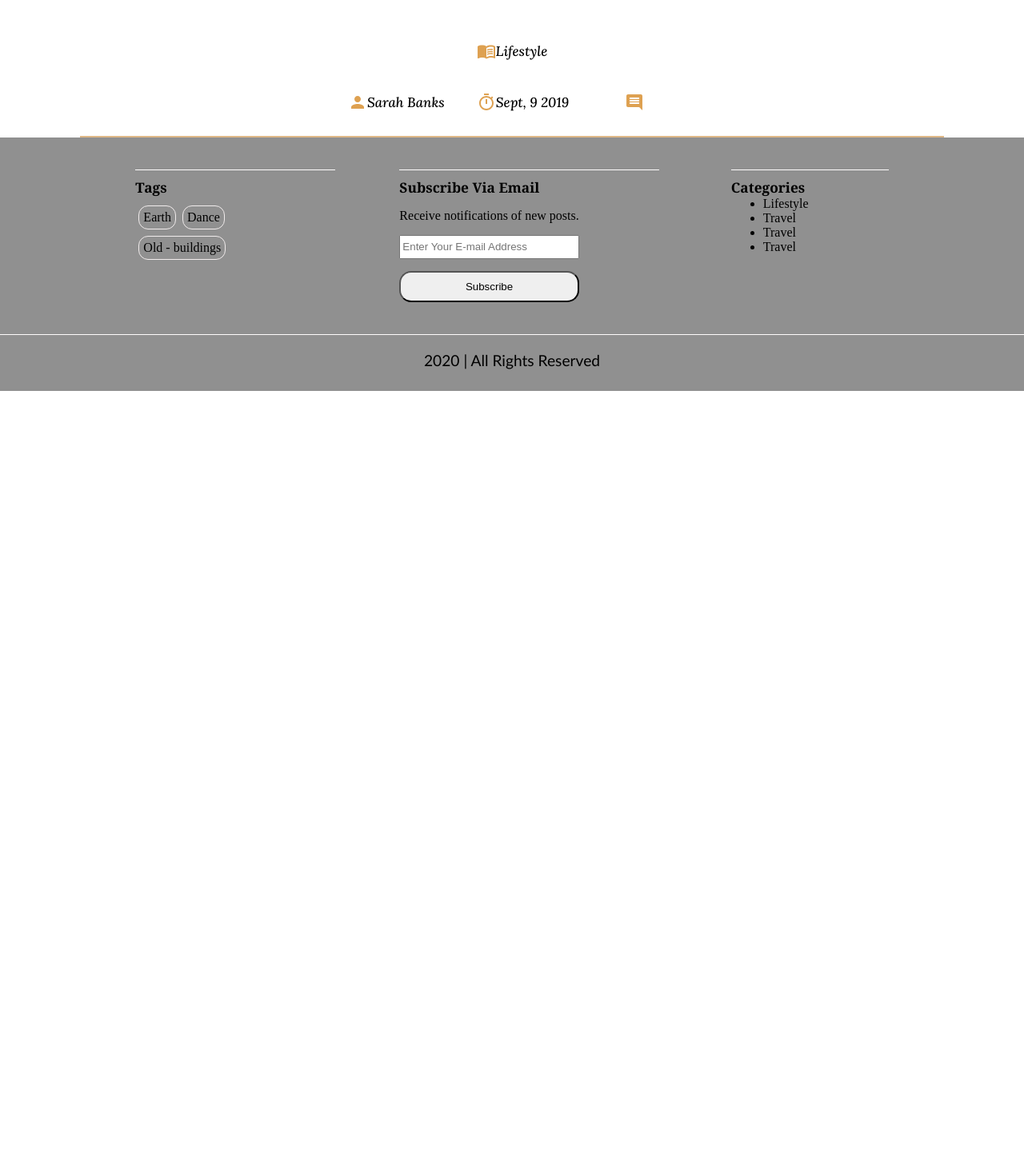
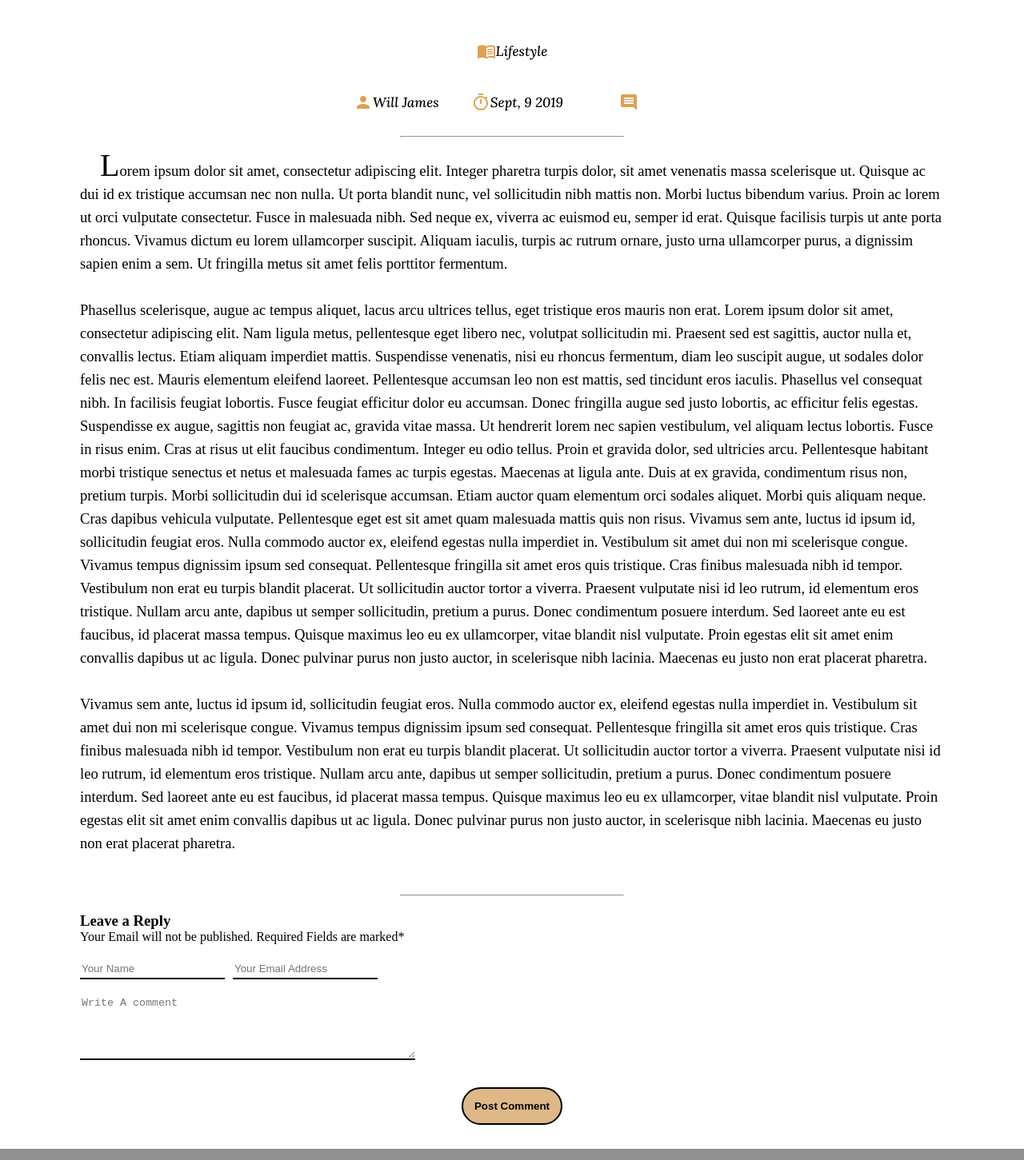
Before and after one commit to Olatisunkanmi/writing-blog, a React (Create React App) app: page / in a window 1280 px wide. Shown: the part 1519-2970 px from the top of the page at 80% size. Before the commit the page ends 2008 px from the top, so only its background shows below. Built offline with nearby package versions, Linux system fonts and the light colour scheme; a web font is replaced by a local one.

Commit message:
Additional Changes to the Post-pages

```diff
--- a/src/Components/SinglePost/SinglePost.css
+++ b/src/Components/SinglePost/SinglePost.css
@@ -4,15 +4,13 @@
 }
 
 .post--container{
-    display: flex;
+    /* display: flex; */
     flex-direction: column;
     flex-wrap: wrap;
     justify-content: center;
     max-width: 1080px;
     margin: 0 auto;
     margin-top: 40px;
-
-    border-bottom: 2px burlywood solid;
 }
 
 .post--title{
@@ -36,19 +34,82 @@
         font-size: 17px;
         margin-top: 40px;
         font-family: 'Lora', serif;
+        margin-bottom: 30px;
 
-        margin-bottom: 30px;
+
 
     }
 
-    .post--author, .post--date, .post--comment{
+    .post--author, .post--date
+    ,.post--icon--comment
+    {
         margin-right: 40px;
     }
 
-    .post--comment{
+    .post--icon--comment{
         margin-left: 30px;
+
     }
 
     .post--icon{
         color: rgb(222, 161, 81) !important;
     }
+
+    hr {
+        margin: auto 400px;
+        color: rgb(222, 161, 81) !important;
+
+      }
+
+      .post--content-div{
+          line-height: 29px;
+          font-size: 18.6px;
+          text-align: left;
+          margin-top: 20px;
+          margin-bottom: 50px;
+      }
+
+      .post--content::first-letter{
+          font-size: 40px;
+          margin-left: 25px;
+      }
+
+      .post--comment-input{
+        margin-bottom: 20px;
+        margin-top: 20px;
+
+
+      }
+      .post--comment--div{
+          margin-top: 20px;
+        text-align: left;
+
+
+      }
+      .comment--email, .comment--name{
+          height: 20px;
+          margin-right: 10px;
+          border: none !important;
+          border-bottom: 2px solid black !important;
+      }
+
+      .post--comment{
+          border: none !important;
+          border-bottom: 2px solid black !important;
+      }
+
+      .post--comment--btn{
+         padding: 14px;
+         border-radius: 30px;
+         background-color: burlywood;
+         border: 2px solid;
+         cursor: pointer;
+         margin: 30px;
+         font-weight: 900;
+      }
+
+      .post--comment--btn:hover{
+        background-color: rgb(62, 51, 51);
+        border: 2px solid wheat;
+        color: white;
+      }
--- a/src/Components/SinglePost/SinglePost.jsx
+++ b/src/Components/SinglePost/SinglePost.jsx
@@ -18,11 +18,48 @@ const SinglePost = () => {
             </div>
 
             <div className='post--auth--date--com'>
-            <Person className='post--icon'/> <p className='post--author'> Sarah Banks </p>
+            <Person className='post--icon'/> <p className='post--author'> Will James </p>
              <Timer className='post--icon'/> <p className='post--date'> Sept, 9 2019 </p>
-                 <Comment className='post--comment post--icon'/>
+                 <Comment className='post--icon post--icon--comment'/>
 
             </div>
+
+            <hr />
+
+            <div className="post--content-div">
+                    <p className='post--content'> Lorem ipsum dolor sit amet, consectetur adipiscing elit. Integer pharetra turpis dolor, sit amet venenatis massa scelerisque ut. Quisque ac dui id ex tristique accumsan nec non nulla. Ut porta blandit nunc, vel sollicitudin nibh mattis non. Morbi luctus bibendum varius. Proin ac lorem ut orci vulputate consectetur. Fusce in malesuada nibh. Sed neque ex, viverra ac euismod eu, semper id erat. Quisque facilisis turpis ut ante porta rhoncus. Vivamus dictum eu lorem ullamcorper suscipit. Aliquam iaculis, turpis ac rutrum ornare, justo urna ullamcorper purus, a dignissim sapien enim a sem. Ut fringilla metus sit amet felis porttitor fermentum. <br /> <br />
+                    Phasellus scelerisque, augue ac tempus aliquet, lacus arcu ultrices tellus, eget tristique eros mauris non erat. Lorem ipsum dolor sit amet, consectetur adipiscing elit. Nam ligula metus, pellentesque eget libero nec, volutpat sollicitudin mi. Praesent sed est sagittis, auctor nulla et, convallis lectus. Etiam aliquam imperdiet mattis. Suspendisse venenatis, nisi eu rhoncus fermentum, diam leo suscipit augue, ut sodales dolor felis nec est. Mauris elementum eleifend laoreet. Pellentesque accumsan leo non est mattis, sed tincidunt eros iaculis. Phasellus vel consequat nibh. In facilisis feugiat lobortis. Fusce feugiat efficitur dolor eu accumsan. Donec fringilla augue sed justo lobortis, ac efficitur felis egestas. Suspendisse ex augue, sagittis non feugiat ac, gravida vitae massa. Ut hendrerit lorem nec sapien vestibulum, vel aliquam lectus lobortis. Fusce in risus enim. Cras at risus ut elit faucibus condimentum.
+
+                    Integer eu odio tellus. Proin et gravida dolor, sed ultricies arcu. Pellentesque habitant morbi tristique senectus et netus et malesuada fames ac turpis egestas. Maecenas at ligula ante. Duis at ex gravida, condimentum risus non, pretium turpis. Morbi sollicitudin dui id scelerisque accumsan. Etiam auctor quam elementum orci sodales aliquet. Morbi quis aliquam neque. Cras dapibus vehicula vulputate. Pellentesque eget est sit amet quam malesuada mattis quis non risus.
+
+                    Vivamus sem ante, luctus id ipsum id, sollicitudin feugiat eros. Nulla commodo auctor ex, eleifend egestas nulla imperdiet in. Vestibulum sit amet dui non mi scelerisque congue. Vivamus tempus dignissim ipsum sed consequat. Pellentesque fringilla sit amet eros quis tristique. Cras finibus malesuada nibh id tempor. Vestibulum non erat eu turpis blandit placerat. Ut sollicitudin auctor tortor a viverra. Praesent vulputate nisi id leo rutrum, id elementum eros tristique. Nullam arcu ante, dapibus ut semper sollicitudin, pretium a purus. Donec condimentum posuere interdum. Sed laoreet ante eu est faucibus, id placerat massa tempus. Quisque maximus leo eu ex ullamcorper, vitae blandit nisl vulputate. Proin egestas elit sit amet enim convallis dapibus ut ac ligula. Donec pulvinar purus non justo auctor, in scelerisque nibh lacinia. Maecenas eu justo non erat placerat pharetra.
+                    <br /> <br />
+                    Vivamus sem ante, luctus id ipsum id, sollicitudin feugiat eros. Nulla commodo auctor ex, eleifend egestas nulla imperdiet in. Vestibulum sit amet dui non mi scelerisque congue. Vivamus tempus dignissim ipsum sed consequat. Pellentesque fringilla sit amet eros quis tristique. Cras finibus malesuada nibh id tempor. Vestibulum non erat eu turpis blandit placerat. Ut sollicitudin auctor tortor a viverra. Praesent vulputate nisi id leo rutrum, id elementum eros tristique. Nullam arcu ante, dapibus ut semper sollicitudin, pretium a purus. Donec condimentum posuere interdum. Sed laoreet ante eu est faucibus, id placerat massa tempus. Quisque maximus leo eu ex ullamcorper, vitae blandit nisl vulputate. Proin egestas elit sit amet enim convallis dapibus ut ac ligula. Donec pulvinar purus non justo auctor, in scelerisque nibh lacinia. Maecenas eu justo non erat placerat pharetra.
+
+
+                    </p>
+
+            </div>
+
+            <hr />
+
+            <div className="post--comment--div">
+                <h3 className='post--comment--header'>Leave a Reply</h3>
+                <p>Your Email will not be published. Required Fields are marked*</p>
+
+                <div className='post--comment-input'>
+                <input type="text" id="" placeholder='Your Name' className='comment--name'/>
+                <input type="text" id="" placeholder='Your Email Address'   className='comment--email'/>
+                    </div>
+
+                <textarea className='post--comment' name="" id="" cols="50" rows="5" placeholder='Write A comment'>
+
+                </textarea>
+
+            </div>
+
+            <button className='post--comment--btn'> Post Comment</button>
+
         </div>
     </>
   )
```
